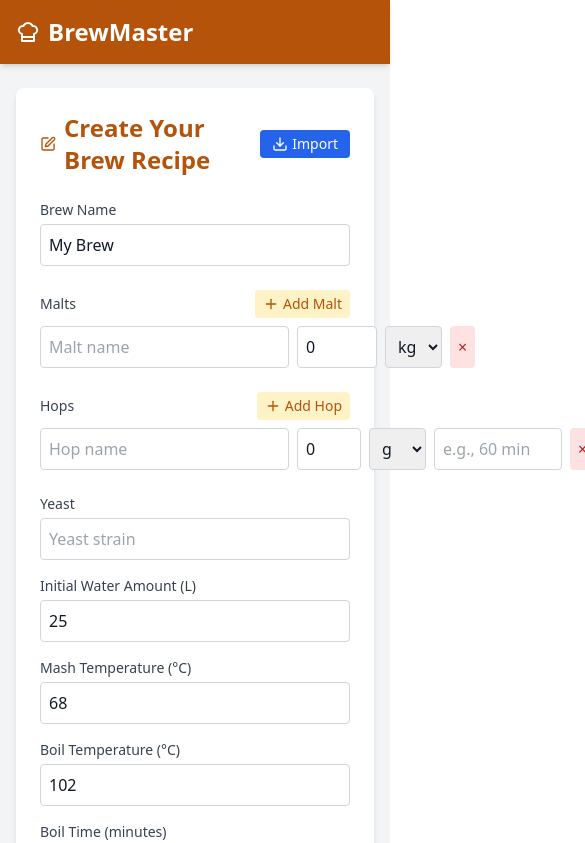
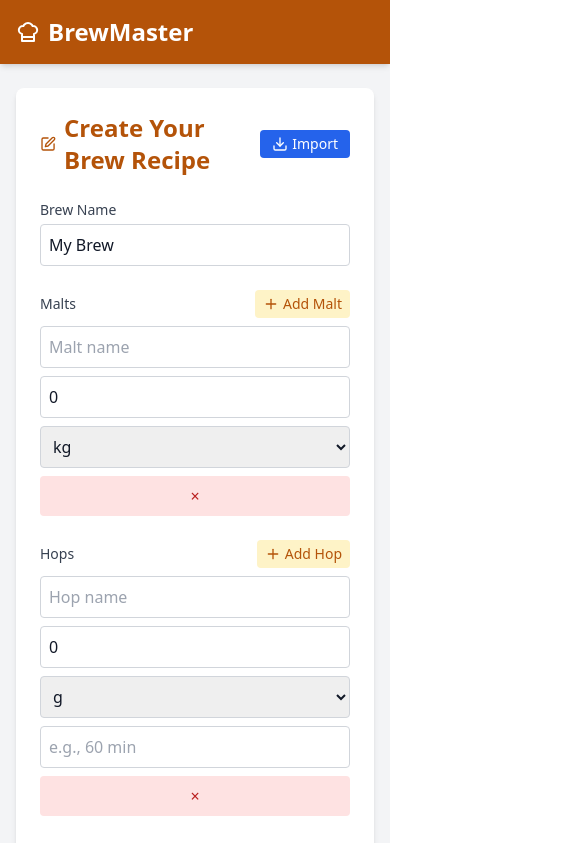
Before and after one commit to ThomasSelvig/gamified-brewery-guide, a React (Vite) app: page / in a window 390 px wide. Shown: the top 843 px of the page, 585 px wide, since content can reach past the window. Built offline with nearby package versions, Linux system fonts and the light colour scheme.

Commit message:
feat: better mobile scaling

```diff
--- a/src/App.tsx
+++ b/src/App.tsx
@@ -808,14 +808,14 @@ const App: React.FC = () => {
     <div className="min-h-screen bg-gray-100 text-gray-900 font-sans">
       {/* Header */}
       <header className="bg-amber-700 text-white p-4 shadow-md">
-        <div className="container mx-auto flex justify-between items-center">
+        <div className="container mx-auto flex flex-wrap justify-between items-center">
           <h1 className="text-2xl font-bold flex items-center">
             <ChefHat className="mr-2" />
             BrewMaster
           </h1>
 
           {!showRecipeForm && (
-            <div className="flex items-center space-x-3">
+            <div className="flex flex-wrap items-center space-x-3 mt-2 md:mt-0">
               <div className="bg-amber-800 px-3 py-1 rounded-full text-sm flex items-center">
                 <Trophy className="mr-1 h-4 w-4" />
                 Level {level}
@@ -899,7 +899,10 @@ const App: React.FC = () => {
               </div>
 
               {recipeInput.malts.map((malt, index) => (
-                <div key={index} className="flex mb-2 space-x-2">
+                <div
+                  key={index}
+                  className="flex flex-col md:flex-row mb-2 space-y-2 md:space-y-0 md:space-x-2"
+                >
                   <input
                     type="text"
                     value={malt.name}
@@ -914,7 +917,7 @@ const App: React.FC = () => {
                     onChange={(e) =>
                       updateMalt(index, "amount", parseFloat(e.target.value))
                     }
-                    className="w-20 p-2 border border-gray-300 rounded"
+                    className="w-full md:w-20 p-2 border border-gray-300 rounded"
                     placeholder="Amount"
                     min="0"
                     step="0.1"
@@ -923,7 +926,7 @@ const App: React.FC = () => {
                   <select
                     value={malt.unit}
                     onChange={(e) => updateMalt(index, "unit", e.target.value)}
-                    className="w-20 p-2 border border-gray-300 rounded"
+                    className="w-full md:w-20 p-2 border border-gray-300 rounded"
                     aria-label={`Malt ${index + 1} unit`}
                   >
                     <option value="kg">kg</option>
@@ -963,7 +966,10 @@ const App: React.FC = () => {
               </div>
 
               {recipeInput.hops.map((hop, index) => (
-                <div key={index} className="flex mb-2 space-x-2">
+                <div
+                  key={index}
+                  className="flex flex-col md:flex-row mb-2 space-y-2 md:space-y-0 md:space-x-2"
+                >
                   <input
                     type="text"
                     value={hop.name}
@@ -978,7 +984,7 @@ const App: React.FC = () => {
                     onChange={(e) =>
                       updateHop(index, "amount", parseFloat(e.target.value))
                     }
-                    className="w-16 p-2 border border-gray-300 rounded"
+                    className="w-full md:w-16 p-2 border border-gray-300 rounded"
                     placeholder="Amount"
                     min="0"
                     step="0.1"
@@ -987,7 +993,7 @@ const App: React.FC = () => {
                   <select
                     value={hop.unit}
                     onChange={(e) => updateHop(index, "unit", e.target.value)}
-                    className="w-16 p-2 border border-gray-300 rounded"
+                    className="w-full md:w-16 p-2 border border-gray-300 rounded"
                     aria-label={`Hop ${index + 1} unit`}
                   >
                     <option value="g">g</option>
@@ -998,7 +1004,7 @@ const App: React.FC = () => {
                     type="text"
                     value={hop.timing}
                     onChange={(e) => updateHop(index, "timing", e.target.value)}
-                    className="w-32 p-2 border border-gray-300 rounded"
+                    className="w-full md:w-32 p-2 border border-gray-300 rounded"
                     placeholder="e.g., 60 min"
                     aria-label={`Hop ${index + 1} timing`}
                   />
```
